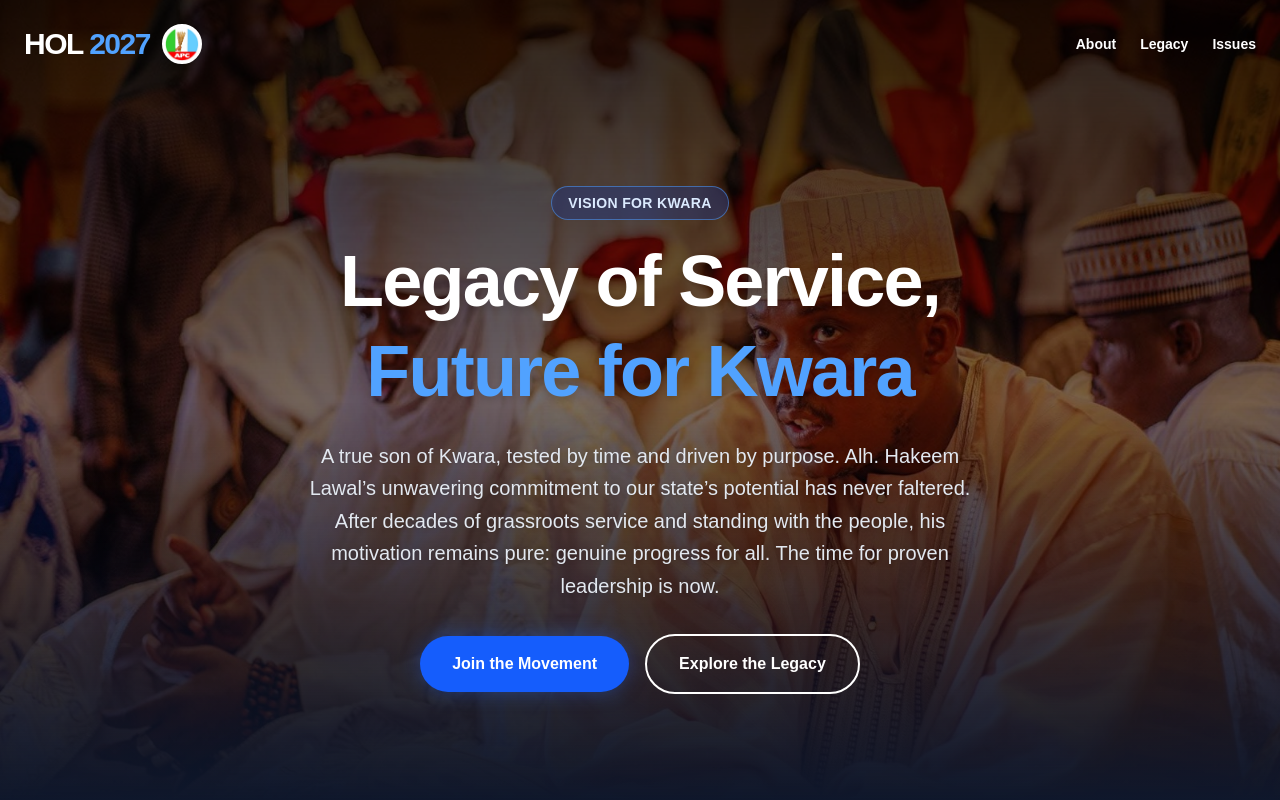
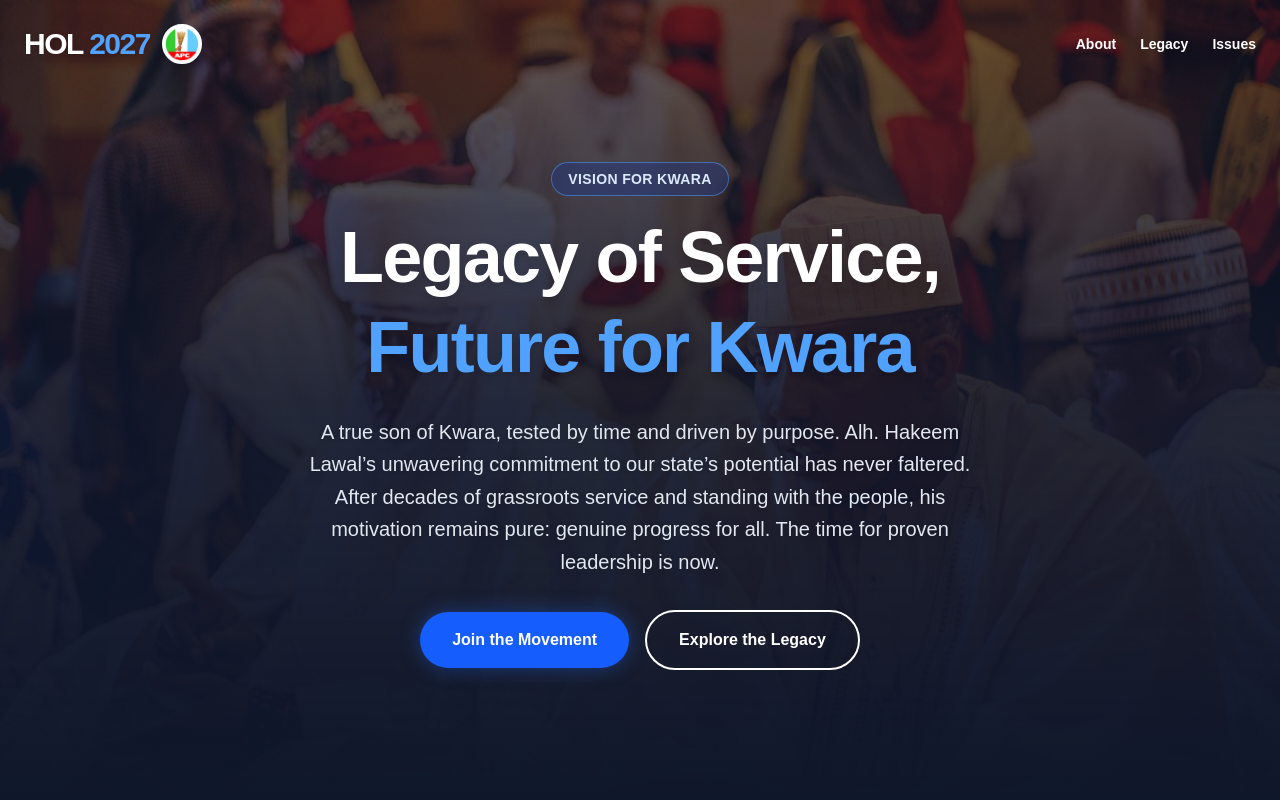
Before and after one commit to bolajareinvestmentltd-labs/Hol_2027, a Next.js app: page / in a window 1280 px wide. Shown: the top 800 px of the page. Built offline with nearby package versions, Linux system fonts and the light colour scheme.

Commit message:
hero image blending

```diff
--- a/src/app/page.tsx
+++ b/src/app/page.tsx
@@ -41,7 +41,8 @@
       </nav>
 
       {/* Hero Section - Redesigned to NEVER cut off buttons on mobile */}
-      <section className="relative min-h-[70vh] md:min-h-screen w-full flex flex-col justify-center items-center bg-slate-900 pt-28 pb-16 px-4">
+      {/* Added bg-slate-900 and increased bottom padding to create more blending space */}
+<section className="relative min-h-screen w-full flex flex-col justify-center items-center bg-slate-900 pt-32 pb-32 px-4">
 
         {heroImages.map((src, index) => (
           <div
@@ -52,13 +53,15 @@
           >
             <img
   src={src}
-  className="w-full h-full object-contain object-top md:object-cover md:object-center bg-slate-900"
+  // Changed object-center back to object-top. object-cover will fill the space.
+  className="w-full h-full object-cover object-top"
   alt={`Hakeem Lawal Campaign Slide ${index + 1}`}
 />
           </div>
         ))}
 
-        <div className="absolute inset-0 bg-gradient-to-b from-black/80 via-black/50 to-slate-900 z-10"></div>
+        {/* Updated gradient to be more subtle at the top and transition deeper at the bottom */}
+<div className="absolute inset-0 bg-gradient-to-b from-slate-900/60 via-slate-900/90 to-slate-900 z-10"></div>
 
         {/* Hero Content - Perfectly spaced */}
         <div className="relative z-20 w-full max-w-4xl mx-auto text-center mt-8">
```
